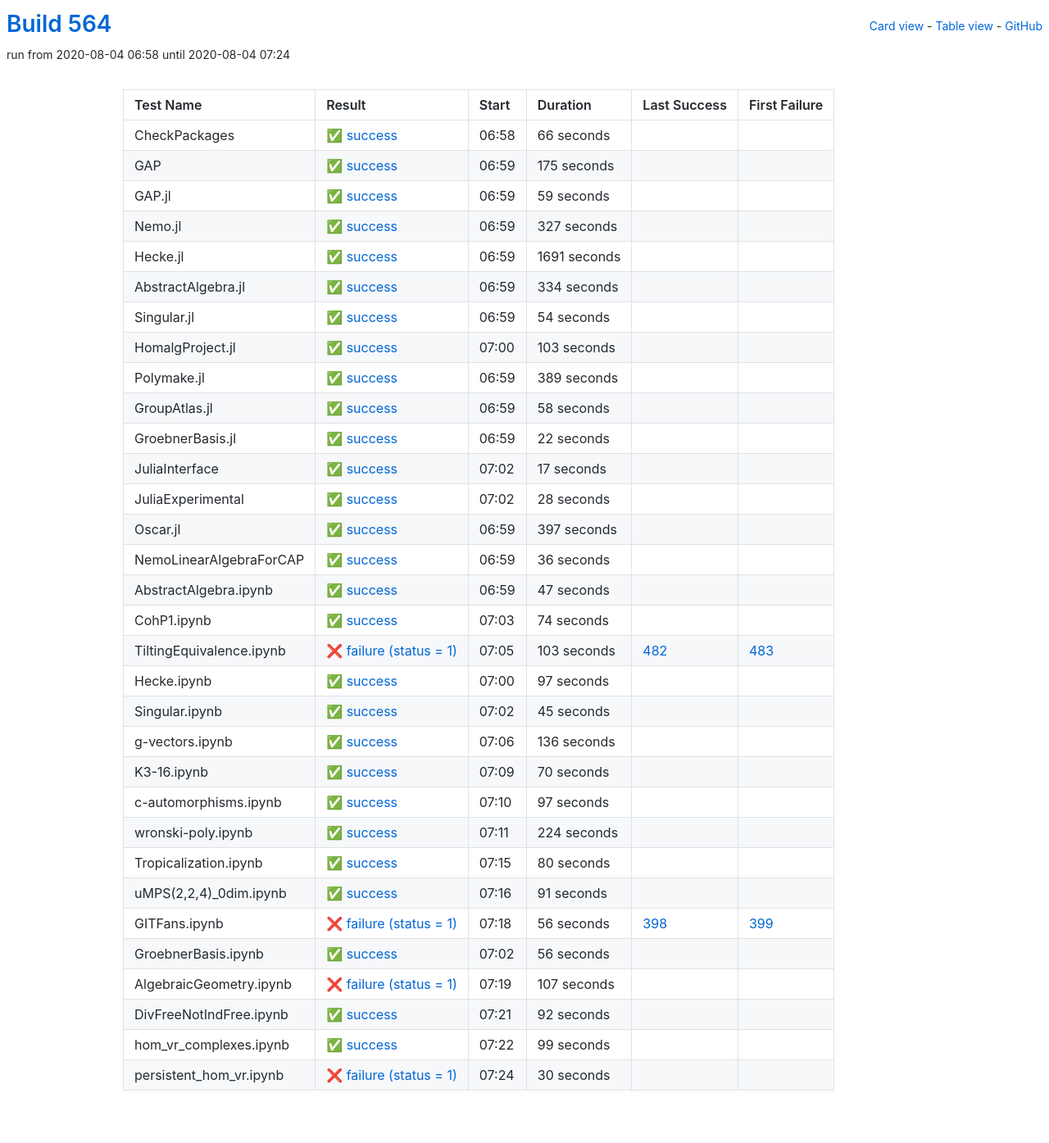
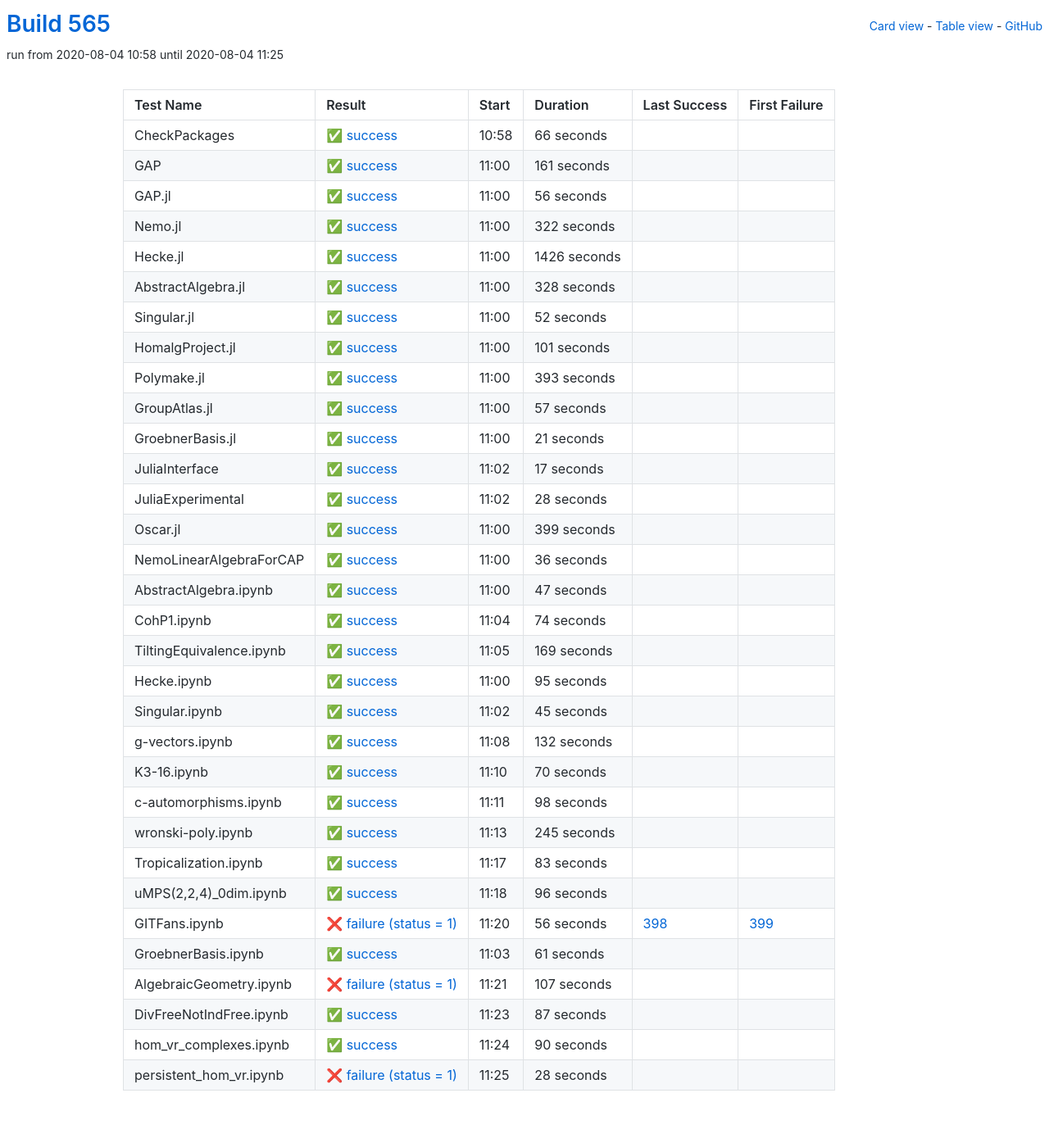
Before and after one commit to oscar-system/oscar-ci-status-stable, a Jekyll site: the page built from table.html, in a window 1280 px wide. Shown: the whole page at 82% size. Built offline with Jekyll 4.4.1, drawn with Linux system fonts in a browser that asks for light colours.

Commit message:
Build #565

```diff
--- a/_data/ci.yml
+++ b/_data/ci.yml
@@ -1,6 +1,6 @@
 ---
-build: 564
-build_url: https://oscarci.mathematik.uni-kl.de/job/oscar-stable/564/
+build: 565
+build_url: https://oscarci.mathematik.uni-kl.de/job/oscar-stable/565/
 job: oscar-stable
 organization: oscar-system
 repo: oscar-ci-status-stable
@@ -8,8 +8,8 @@ repourl: https://github.com/oscar-system/oscar-ci-status-stable
 tests:
 - name: CheckPackages
   id: checkpackages
-  log: https://oscarci.mathematik.uni-kl.de/job/oscar-stable/564/artifact/logs/build-564/CheckPackages.log
-  start: 2020-08-04 06:58
+  log: https://oscarci.mathematik.uni-kl.de/job/oscar-stable/565/artifact/logs/build-565/CheckPackages.log
+  start: 2020-08-04 10:58
   success: true
   exitcode: 0
   status: success
@@ -20,128 +20,128 @@ tests:
   first_failure_url:
 - name: GAP
   id: gap
-  log: https://oscarci.mathematik.uni-kl.de/job/oscar-stable/564/artifact/logs/build-564/GAP.log
-  start: 2020-08-04 06:59
+  log: https://oscarci.mathematik.uni-kl.de/job/oscar-stable/565/artifact/logs/build-565/GAP.log
+  start: 2020-08-04 11:00
   success: true
   exitcode: 0
   status: success
-  duration: 175
+  duration: 161
   last_success: false
   last_success_url:
   first_failure: false
   first_failure_url:
 - name: GAP.jl
   id: gap-jl
-  log: https://oscarci.mathematik.uni-kl.de/job/oscar-stable/564/artifact/logs/build-564/GAP.jl.log
-  start: 2020-08-04 06:59
+  log: https://oscarci.mathematik.uni-kl.de/job/oscar-stable/565/artifact/logs/build-565/GAP.jl.log
+  start: 2020-08-04 11:00
   success: true
   exitcode: 0
   status: success
-  duration: 59
+  duration: 56
   last_success: false
   last_success_url:
   first_failure: false
   first_failure_url:
 - name: Nemo.jl
   id: nemo-jl
-  log: https://oscarci.mathematik.uni-kl.de/job/oscar-stable/564/artifact/logs/build-564/Nemo.jl.log
-  start: 2020-08-04 06:59
+  log: https://oscarci.mathematik.uni-kl.de/job/oscar-stable/565/artifact/logs/build-565/Nemo.jl.log
+  start: 2020-08-04 11:00
   success: true
   exitcode: 0
   status: success
-  duration: 327
+  duration: 322
   last_success: false
   last_success_url:
   first_failure: false
   first_failure_url:
 - name: Hecke.jl
   id: hecke-jl
-  log: https://oscarci.mathematik.uni-kl.de/job/oscar-stable/564/artifact/logs/build-564/Hecke.jl.log
-  start: 2020-08-04 06:59
+  log: https://oscarci.mathematik.uni-kl.de/job/oscar-stable/565/artifact/logs/build-565/Hecke.jl.log
+  start: 2020-08-04 11:00
   success: true
   exitcode: 0
   status: success
-  duration: 1691
+  duration: 1426
   last_success: false
   last_success_url:
   first_failure: false
   first_failure_url:
 - name: AbstractAlgebra.jl
   id: abstractalgebra-jl
-  log: https://oscarci.mathematik.uni-kl.de/job/oscar-stable/564/artifact/logs/build-564/AbstractAlgebra.jl.log
-  start: 2020-08-04 06:59
+  log: https://oscarci.mathematik.uni-kl.de/job/oscar-stable/565/artifact/logs/build-565/AbstractAlgebra.jl.log
+  start: 2020-08-04 11:00
   success: true
   exitcode: 0
   status: success
-  duration: 334
+  duration: 328
   last_success: false
   last_success_url:
   first_failure: false
   first_failure_url:
 - name: Singular.jl
   id: singular-jl
-  log: https://oscarci.mathematik.uni-kl.de/job/oscar-stable/564/artifact/logs/build-564/Singular.jl.log
-  start: 2020-08-04 06:59
+  log: https://oscarci.mathematik.uni-kl.de/job/oscar-stable/565/artifact/logs/build-565/Singular.jl.log
+  start: 2020-08-04 11:00
   success: true
   exitcode: 0
   status: success
-  duration: 54
+  duration: 52
   last_success: false
   last_success_url:
   first_failure: false
   first_failure_url:
 - name: HomalgProject.jl
   id: homalgproject-jl
-  log: https://oscarci.mathematik.uni-kl.de/job/oscar-stable/564/artifact/logs/build-564/HomalgProject.jl.log
-  start: 2020-08-04 07:00
+  log: https://oscarci.mathematik.uni-kl.de/job/oscar-stable/565/artifact/logs/build-565/HomalgProject.jl.log
+  start: 2020-08-04 11:00
   success: true
   exitcode: 0
   status: success
-  duration: 103
+  duration: 101
   last_success: false
   last_success_url:
   first_failure: false
   first_failure_url:
 - name: Polymake.jl
   id: polymake-jl
-  log: https://oscarci.mathematik.uni-kl.de/job/oscar-stable/564/artifact/logs/build-564/Polymake.jl.log
-  start: 2020-08-04 06:59
+  log: https://oscarci.mathematik.uni-kl.de/job/oscar-stable/565/artifact/logs/build-565/Polymake.jl.log
+  start: 2020-08-04 11:00
   success: true
   exitcode: 0
   status: success
-  duration: 389
+  duration: 393
   last_success: false
   last_success_url:
   first_failure: false
   first_failure_url:
 - name: GroupAtlas.jl
   id: groupatlas-jl
-  log: https://oscarci.mathematik.uni-kl.de/job/oscar-stable/564/artifact/logs/build-564/GroupAtlas.jl.log
-  start: 2020-08-04 06:59
+  log: https://oscarci.mathematik.uni-kl.de/job/oscar-stable/565/artifact/logs/build-565/GroupAtlas.jl.log
+  start: 2020-08-04 11:00
   success: true
   exitcode: 0
   status: success
-  duration: 58
+  duration: 57
   last_success: false
   last_success_url:
   first_failure: false
   first_failure_url:
 - name: GroebnerBasis.jl
   id: groebnerbasis-jl
-  log: https://oscarci.mathematik.uni-kl.de/job/oscar-stable/564/artifact/logs/build-564/GroebnerBasis.jl.log
-  start: 2020-08-04 06:59
+  log: https://oscarci.mathematik.uni-kl.de/job/oscar-stable/565/artifact/logs/build-565/GroebnerBasis.jl.log
+  start: 2020-08-04 11:00
   success: true
   exitcode: 0
   status: success
-  duration: 22
+  duration: 21
   last_success: false
   last_success_url:
   first_failure: false
   first_failure_url:
 - name: JuliaInterface
   id: juliainterface
-  log: https://oscarci.mathematik.uni-kl.de/job/oscar-stable/564/artifact/logs/build-564/JuliaInterface.log
-  start: 2020-08-04 07:02
+  log: https://oscarci.mathematik.uni-kl.de/job/oscar-stable/565/artifact/logs/build-565/JuliaInterface.log
+  start: 2020-08-04 11:02
   success: true
   exitcode: 0
   status: success
@@ -152,8 +152,8 @@ tests:
   first_failure_url:
 - name: JuliaExperimental
   id: juliaexperimental
-  log: https://oscarci.mathematik.uni-kl.de/job/oscar-stable/564/artifact/logs/build-564/JuliaExperimental.log
-  start: 2020-08-04 07:02
+  log: https://oscarci.mathematik.uni-kl.de/job/oscar-stable/565/artifact/logs/build-565/JuliaExperimental.log
+  start: 2020-08-04 11:02
   success: true
   exitcode: 0
   status: success
@@ -164,20 +164,20 @@ tests:
   first_failure_url:
 - name: Oscar.jl
   id: oscar-jl
-  log: https://oscarci.mathematik.uni-kl.de/job/oscar-stable/564/artifact/logs/build-564/Oscar.jl.log
-  start: 2020-08-04 06:59
+  log: https://oscarci.mathematik.uni-kl.de/job/oscar-stable/565/artifact/logs/build-565/Oscar.jl.log
+  start: 2020-08-04 11:00
   success: true
   exitcode: 0
   status: success
-  duration: 397
+  duration: 399
   last_success: false
   last_success_url:
   first_failure: false
   first_failure_url:
 - name: NemoLinearAlgebraForCAP
   id: nemolinearalgebraforcap
-  log: https://oscarci.mathematik.uni-kl.de/job/oscar-stable/564/artifact/logs/build-564/NemoLinearAlgebraForCAP.log
-  start: 2020-08-04 06:59
+  log: https://oscarci.mathematik.uni-kl.de/job/oscar-stable/565/artifact/logs/build-565/NemoLinearAlgebraForCAP.log
+  start: 2020-08-04 11:00
   success: true
   exitcode: 0
   status: success
@@ -188,8 +188,8 @@ tests:
   first_failure_url:
 - name: AbstractAlgebra.ipynb
   id: abstractalgebra-ipynb
-  log: https://oscarci.mathematik.uni-kl.de/job/oscar-stable/564/artifact/logs/build-564/AbstractAlgebra.ipynb.log
-  start: 2020-08-04 06:59
+  log: https://oscarci.mathematik.uni-kl.de/job/oscar-stable/565/artifact/logs/build-565/AbstractAlgebra.ipynb.log
+  start: 2020-08-04 11:00
   success: true
   exitcode: 0
   status: success
@@ -200,8 +200,8 @@ tests:
   first_failure_url:
 - name: CohP1.ipynb
   id: cohp1-ipynb
-  log: https://oscarci.mathematik.uni-kl.de/job/oscar-stable/564/artifact/logs/build-564/CohP1.ipynb.log
-  start: 2020-08-04 07:03
+  log: https://oscarci.mathematik.uni-kl.de/job/oscar-stable/565/artifact/logs/build-565/CohP1.ipynb.log
+  start: 2020-08-04 11:04
   success: true
   exitcode: 0
   status: success
@@ -212,32 +212,32 @@ tests:
   first_failure_url:
 - name: TiltingEquivalence.ipynb
   id: tiltingequivalence-ipynb
-  log: https://oscarci.mathematik.uni-kl.de/job/oscar-stable/564/artifact/logs/build-564/TiltingEquivalence.ipynb.log
-  start: 2020-08-04 07:05
-  success: false
-  exitcode: 1
-  status: failure
-  duration: 103
-  last_success: 482
-  last_success_url: https://oscarci.mathematik.uni-kl.de/job/oscar-stable/482/
-  first_failure: 483
-  first_failure_url: https://oscarci.mathematik.uni-kl.de/job/oscar-stable/483/
-- name: Hecke.ipynb
-  id: hecke-ipynb
-  log: https://oscarci.mathematik.uni-kl.de/job/oscar-stable/564/artifact/logs/build-564/Hecke.ipynb.log
-  start: 2020-08-04 07:00
+  log: https://oscarci.mathematik.uni-kl.de/job/oscar-stable/565/artifact/logs/build-565/TiltingEquivalence.ipynb.log
+  start: 2020-08-04 11:05
   success: true
   exitcode: 0
   status: success
-  duration: 97
+  duration: 169
+  last_success: false
+  last_success_url:
+  first_failure: false
+  first_failure_url:
+- name: Hecke.ipynb
+  id: hecke-ipynb
+  log: https://oscarci.mathematik.uni-kl.de/job/oscar-stable/565/artifact/logs/build-565/Hecke.ipynb.log
+  start: 2020-08-04 11:00
+  success: true
+  exitcode: 0
+  status: success
+  duration: 95
   last_success: false
   last_success_url:
   first_failure: false
   first_failure_url:
 - name: Singular.ipynb
   id: singular-ipynb
-  log: https://oscarci.mathematik.uni-kl.de/job/oscar-stable/564/artifact/logs/build-564/Singular.ipynb.log
-  start: 2020-08-04 07:02
+  log: https://oscarci.mathematik.uni-kl.de/job/oscar-stable/565/artifact/logs/build-565/Singular.ipynb.log
+  start: 2020-08-04 11:02
   success: true
   exitcode: 0
   status: success
@@ -248,20 +248,20 @@ tests:
   first_failure_url:
 - name: g-vectors.ipynb
   id: g-vectors-ipynb
-  log: https://oscarci.mathematik.uni-kl.de/job/oscar-stable/564/artifact/logs/build-564/g-vectors.ipynb.log
-  start: 2020-08-04 07:06
+  log: https://oscarci.mathematik.uni-kl.de/job/oscar-stable/565/artifact/logs/build-565/g-vectors.ipynb.log
+  start: 2020-08-04 11:08
   success: true
   exitcode: 0
   status: success
-  duration: 136
+  duration: 132
   last_success: false
   last_success_url:
   first_failure: false
   first_failure_url:
 - name: K3-16.ipynb
   id: k3-16-ipynb
-  log: https://oscarci.mathematik.uni-kl.de/job/oscar-stable/564/artifact/logs/build-564/K3-16.ipynb.log
-  start: 2020-08-04 07:09
+  log: https://oscarci.mathematik.uni-kl.de/job/oscar-stable/565/artifact/logs/build-565/K3-16.ipynb.log
+  start: 2020-08-04 11:10
   success: true
   exitcode: 0
   status: success
@@ -272,56 +272,56 @@ tests:
   first_failure_url:
 - name: c-automorphisms.ipynb
   id: c-automorphisms-ipynb
-  log: https://oscarci.mathematik.uni-kl.de/job/oscar-stable/564/artifact/logs/build-564/c-automorphisms.ipynb.log
-  start: 2020-08-04 07:10
+  log: https://oscarci.mathematik.uni-kl.de/job/oscar-stable/565/artifact/logs/build-565/c-automorphisms.ipynb.log
+  start: 2020-08-04 11:11
   success: true
   exitcode: 0
   status: success
-  duration: 97
+  duration: 98
   last_success: false
   last_success_url:
   first_failure: false
   first_failure_url:
 - name: wronski-poly.ipynb
   id: wronski-poly-ipynb
-  log: https://oscarci.mathematik.uni-kl.de/job/oscar-stable/564/artifact/logs/build-564/wronski-poly.ipynb.log
-  start: 2020-08-04 07:11
+  log: https://oscarci.mathematik.uni-kl.de/job/oscar-stable/565/artifact/logs/build-565/wronski-poly.ipynb.log
+  start: 2020-08-04 11:13
   success: true
   exitcode: 0
   status: success
-  duration: 224
+  duration: 245
   last_success: false
   last_success_url:
   first_failure: false
   first_failure_url:
 - name: Tropicalization.ipynb
   id: tropicalization-ipynb
-  log: https://oscarci.mathematik.uni-kl.de/job/oscar-stable/564/artifact/logs/build-564/Tropicalization.ipynb.log
-  start: 2020-08-04 07:15
+  log: https://oscarci.mathematik.uni-kl.de/job/oscar-stable/565/artifact/logs/build-565/Tropicalization.ipynb.log
+  start: 2020-08-04 11:17
   success: true
   exitcode: 0
   status: success
-  duration: 80
+  duration: 83
   last_success: false
   last_success_url:
   first_failure: false
   first_failure_url:
 - name: uMPS(2,2,4)_0dim.ipynb
   id: umps-2-2-4-0dim-ipynb
-  log: https://oscarci.mathematik.uni-kl.de/job/oscar-stable/564/artifact/logs/build-564/uMPS-2-2-4-_0dim.ipynb.log
-  start: 2020-08-04 07:16
+  log: https://oscarci.mathematik.uni-kl.de/job/oscar-stable/565/artifact/logs/build-565/uMPS-2-2-4-_0dim.ipynb.log
+  start: 2020-08-04 11:18
   success: true
   exitcode: 0
   status: success
-  duration: 91
+  duration: 96
   last_success: false
   last_success_url:
   first_failure: false
   first_failure_url:
 - name: GITFans.ipynb
   id: gitfans-ipynb
-  log: https://oscarci.mathematik.uni-kl.de/job/oscar-stable/564/artifact/logs/build-564/GITFans.ipynb.log
-  start: 2020-08-04 07:18
+  log: https://oscarci.mathematik.uni-kl.de/job/oscar-stable/565/artifact/logs/build-565/GITFans.ipynb.log
+  start: 2020-08-04 11:20
   success: false
   exitcode: 1
   status: failure
@@ -332,20 +332,20 @@ tests:
   first_failure_url: https://oscarci.mathematik.uni-kl.de/job/oscar-stable/399/
 - name: GroebnerBasis.ipynb
   id: groebnerbasis-ipynb
-  log: https://oscarci.mathematik.uni-kl.de/job/oscar-stable/564/artifact/logs/build-564/GroebnerBasis.ipynb.log
-  start: 2020-08-04 07:02
+  log: https://oscarci.mathematik.uni-kl.de/job/oscar-stable/565/artifact/logs/build-565/GroebnerBasis.ipynb.log
+  start: 2020-08-04 11:03
   success: true
   exitcode: 0
   status: success
-  duration: 56
+  duration: 61
   last_success: false
   last_success_url:
   first_failure: false
   first_failure_url:
 - name: AlgebraicGeometry.ipynb
   id: algebraicgeometry-ipynb
-  log: https://oscarci.mathematik.uni-kl.de/job/oscar-stable/564/artifact/logs/build-564/AlgebraicGeometry.ipynb.log
-  start: 2020-08-04 07:19
+  log: https://oscarci.mathematik.uni-kl.de/job/oscar-stable/565/artifact/logs/build-565/AlgebraicGeometry.ipynb.log
+  start: 2020-08-04 11:21
   success: false
   exitcode: 1
   status: failure
@@ -356,36 +356,36 @@ tests:
   first_failure_url:
 - name: DivFreeNotIndFree.ipynb
   id: divfreenotindfree-ipynb
-  log: https://oscarci.mathematik.uni-kl.de/job/oscar-stable/564/artifact/logs/build-564/DivFreeNotIndFree.ipynb.log
-  start: 2020-08-04 07:21
+  log: https://oscarci.mathematik.uni-kl.de/job/oscar-stable/565/artifact/logs/build-565/DivFreeNotIndFree.ipynb.log
+  start: 2020-08-04 11:23
   success: true
   exitcode: 0
   status: success
-  duration: 92
+  duration: 87
   last_success: false
   last_success_url:
   first_failure: false
   first_failure_url:
 - name: hom_vr_complexes.ipynb
   id: hom-vr-complexes-ipynb
-  log: https://oscarci.mathematik.uni-kl.de/job/oscar-stable/564/artifact/logs/build-564/hom_vr_complexes.ipynb.log
-  start: 2020-08-04 07:22
+  log: https://oscarci.mathematik.uni-kl.de/job/oscar-stable/565/artifact/logs/build-565/hom_vr_complexes.ipynb.log
+  start: 2020-08-04 11:24
   success: true
   exitcode: 0
   status: success
-  duration: 99
+  duration: 90
   last_success: false
   last_success_url:
   first_failure: false
   first_failure_url:
 - name: persistent_hom_vr.ipynb
   id: persistent-hom-vr-ipynb
-  log: https://oscarci.mathematik.uni-kl.de/job/oscar-stable/564/artifact/logs/build-564/persistent_hom_vr.ipynb.log
-  start: 2020-08-04 07:24
+  log: https://oscarci.mathematik.uni-kl.de/job/oscar-stable/565/artifact/logs/build-565/persistent_hom_vr.ipynb.log
+  start: 2020-08-04 11:25
   success: false
   exitcode: 1
   status: failure
-  duration: 30
+  duration: 28
   last_success: false
   last_success_url:
   first_failure: false
```
Also changed, not shown: README.md.
